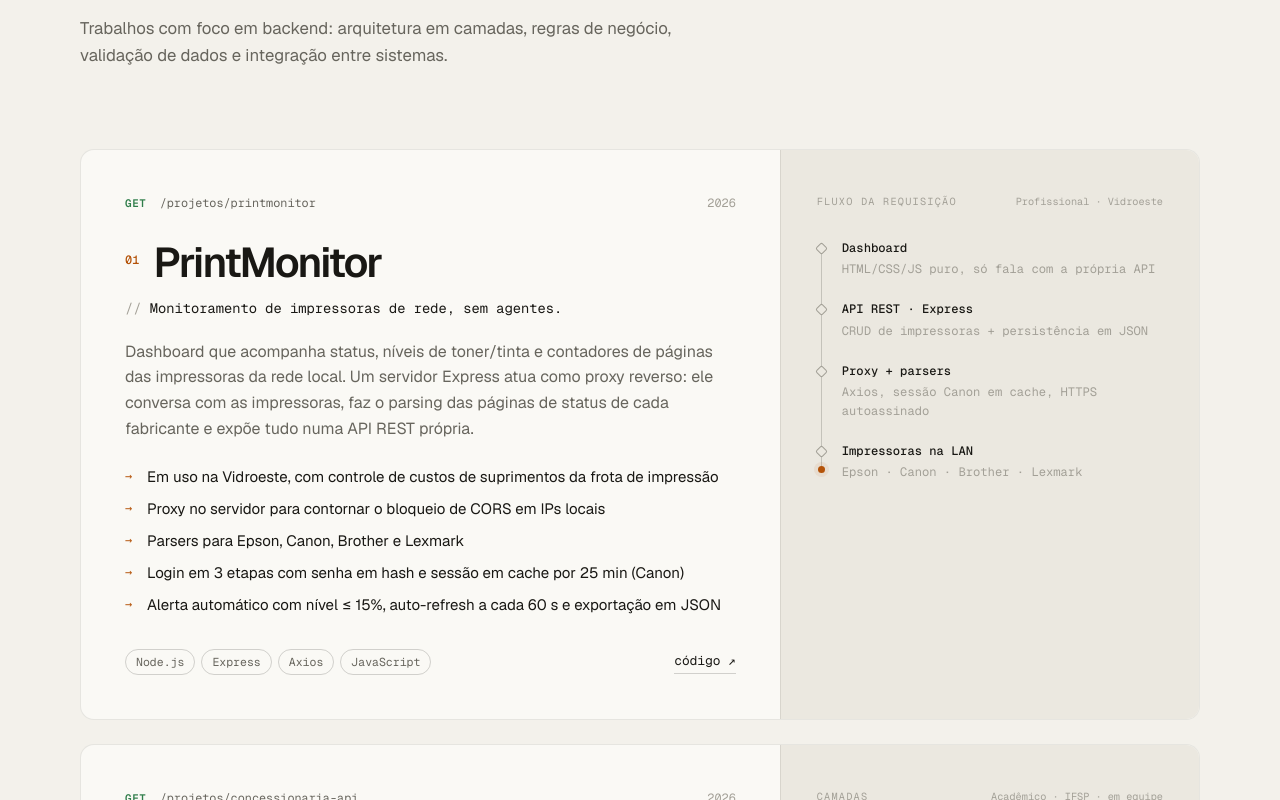
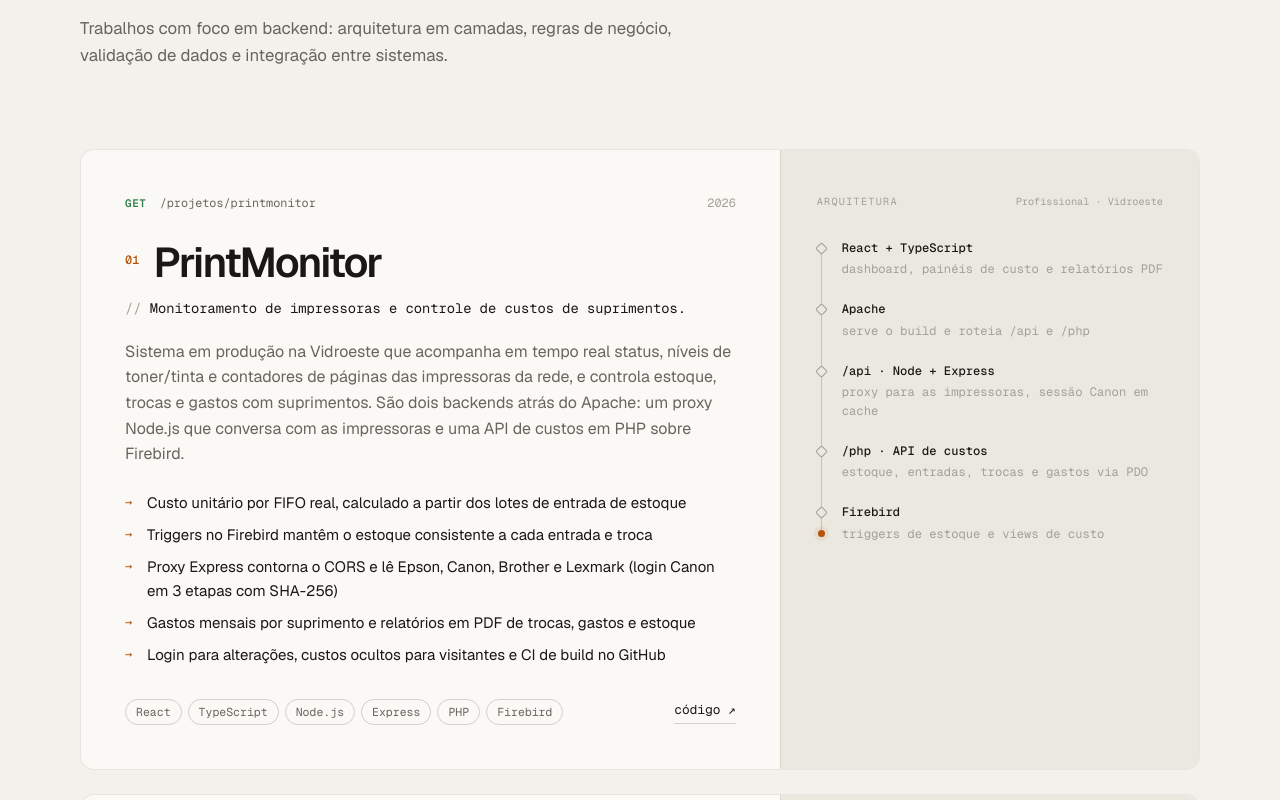
Before and after one commit to Gustadev-7/portfolio, an Angular app: page / in a window 1280 px wide. Shown: the part 2000-2800 px from the top of the page. Built offline with nearby package versions, Linux system fonts and the light colour scheme; no server answers.

Commit message:
feat: atualiza PrintMonitor com nova arquitetura, controle de custos e stack

```diff
--- a/src/app/components/hero/hero.ts
+++ b/src/app/components/hero/hero.ts
@@ -45,7 +45,7 @@ export class Hero {
       foco: PROFILE.focus,
       local: PROFILE.location,
       stack: ['Node.js', 'TypeScript', 'Java'],
-      bancos: ['MySQL', 'Oracle'],
+      bancos: ['MySQL', 'Firebird', 'Oracle'],
       estudando: ['Angular', 'C'],
       formacao: 'ADS · IFSP',
       repos_publicos: this.repos(),
--- a/src/app/data/portfolio.data.ts
+++ b/src/app/data/portfolio.data.ts
@@ -46,27 +46,28 @@ export const PROJECTS: Project[] = [
   {
     slug: 'printmonitor',
     name: 'PrintMonitor',
-    tagline: 'Monitoramento de impressoras de rede, sem agentes.',
+    tagline: 'Monitoramento de impressoras e controle de custos de suprimentos.',
     description:
-      'Dashboard que acompanha status, níveis de toner/tinta e contadores de páginas das impressoras da rede local. Um servidor Express atua como proxy reverso: ele conversa com as impressoras, faz o parsing das páginas de status de cada fabricante e expõe tudo numa API REST própria.',
+      'Sistema em produção na Vidroeste que acompanha em tempo real status, níveis de toner/tinta e contadores de páginas das impressoras da rede, e controla estoque, trocas e gastos com suprimentos. São dois backends atrás do Apache: um proxy Node.js que conversa com as impressoras e uma API de custos em PHP sobre Firebird.',
     context: 'Profissional · Vidroeste',
     year: '2026',
-    stack: ['Node.js', 'Express', 'Axios', 'JavaScript'],
+    stack: ['React', 'TypeScript', 'Node.js', 'Express', 'PHP', 'Firebird'],
     highlights: [
-      'Em uso na Vidroeste, com controle de custos de suprimentos da frota de impressão',
-      'Proxy no servidor para contornar o bloqueio de CORS em IPs locais',
-      'Parsers para Epson, Canon, Brother e Lexmark',
-      'Login em 3 etapas com senha em hash e sessão em cache por 25 min (Canon)',
-      'Alerta automático com nível ≤ 15%, auto-refresh a cada 60 s e exportação em JSON',
+      'Custo unitário por FIFO real, calculado a partir dos lotes de entrada de estoque',
+      'Triggers no Firebird mantêm o estoque consistente a cada entrada e troca',
+      'Proxy Express contorna o CORS e lê Epson, Canon, Brother e Lexmark (login Canon em 3 etapas com SHA-256)',
+      'Gastos mensais por suprimento e relatórios em PDF de trocas, gastos e estoque',
+      'Login para alterações, custos ocultos para visitantes e CI de build no GitHub',
     ],
     repo: 'https://github.com/Gustadev-7/PrintMonitor',
     featured: true,
-    flowTitle: 'fluxo da requisição',
+    flowTitle: 'arquitetura',
     flow: [
-      { label: 'Dashboard', detail: 'HTML/CSS/JS puro, só fala com a própria API' },
-      { label: 'API REST · Express', detail: 'CRUD de impressoras + persistência em JSON' },
-      { label: 'Proxy + parsers', detail: 'Axios, sessão Canon em cache, HTTPS autoassinado' },
-      { label: 'Impressoras na LAN', detail: 'Epson · Canon · Brother · Lexmark' },
+      { label: 'React + TypeScript', detail: 'dashboard, painéis de custo e relatórios PDF' },
+      { label: 'Apache', detail: 'serve o build e roteia /api e /php' },
+      { label: '/api · Node + Express', detail: 'proxy para as impressoras, sessão Canon em cache' },
+      { label: '/php · API de custos', detail: 'estoque, entradas, trocas e gastos via PDO' },
+      { label: 'Firebird', detail: 'triggers de estoque e views de custo' },
     ],
   },
   {
@@ -148,6 +149,8 @@ export const STACK: StackGroup[] = [
       { name: 'express', note: 'rotas e middlewares' },
       { name: 'mysql', note: 'modelagem e SQL' },
       { name: 'java', note: 'POO e estudo' },
+      { name: 'php', note: 'API de custos (PDO)' },
+      { name: 'firebird', note: 'triggers e views' },
     ],
   },
   {
@@ -157,7 +160,6 @@ export const STACK: StackGroup[] = [
       { name: 'angular', note: 'front na faculdade' },
       { name: 'oracle', note: 'banco relacional' },
       { name: 'c', note: 'fundamentos' },
-      { name: 'php', note: 'backend web' },
       { name: 'react', note: 'interfaces' },
     ],
   },
@@ -182,7 +184,7 @@ export const EXPERIENCE: Commit[] = [
     detail:
       'Suporte técnico com manutenção preventiva e corretiva de hardware e software, garantindo o funcionamento contínuo dos equipamentos e sistemas da empresa.',
     highlights: [
-      'Desenvolvi um sistema web de monitoramento das impressoras da rede local, com controle de custos de suprimentos (toner, cartucho e cilindro).',
+      'Desenvolvi o PrintMonitor, sistema web em produção que monitora as impressoras da rede e controla estoque, trocas e custos de suprimentos (toner, cartucho e cilindro).',
       'Criei um chat interno para agilizar a comunicação entre equipes e o fluxo de solicitações de suporte.',
     ],
   },
```
